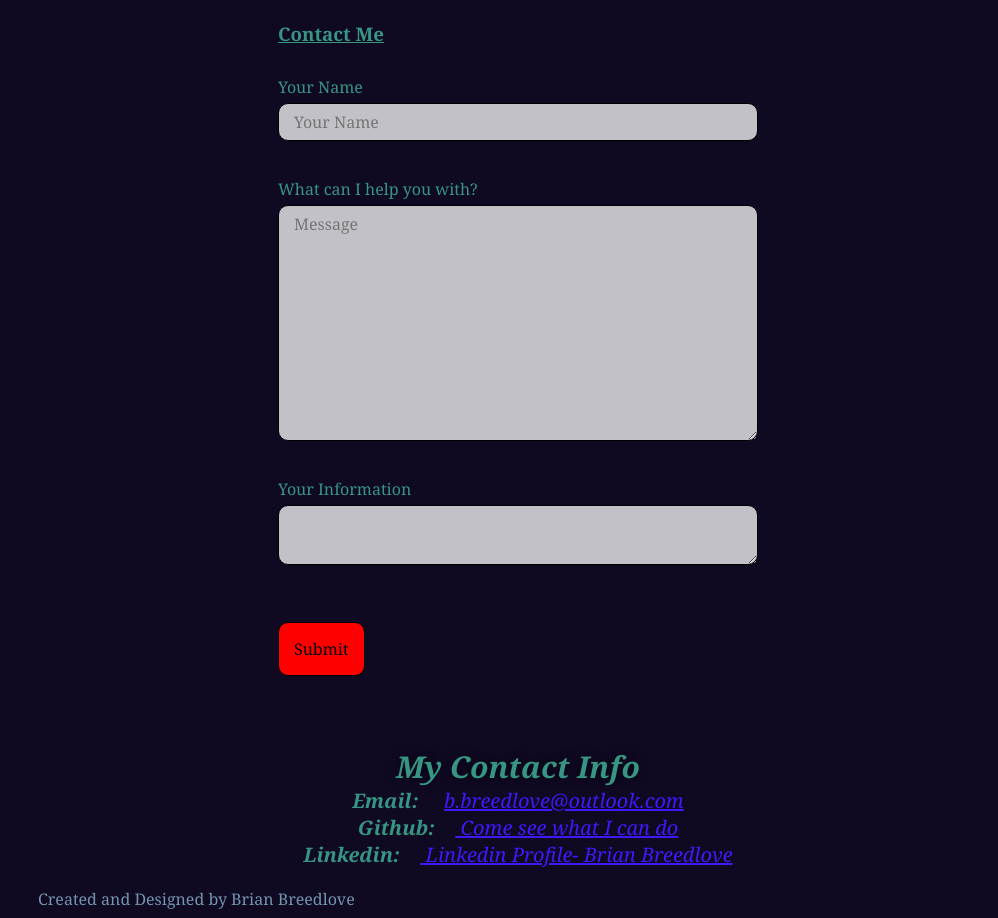
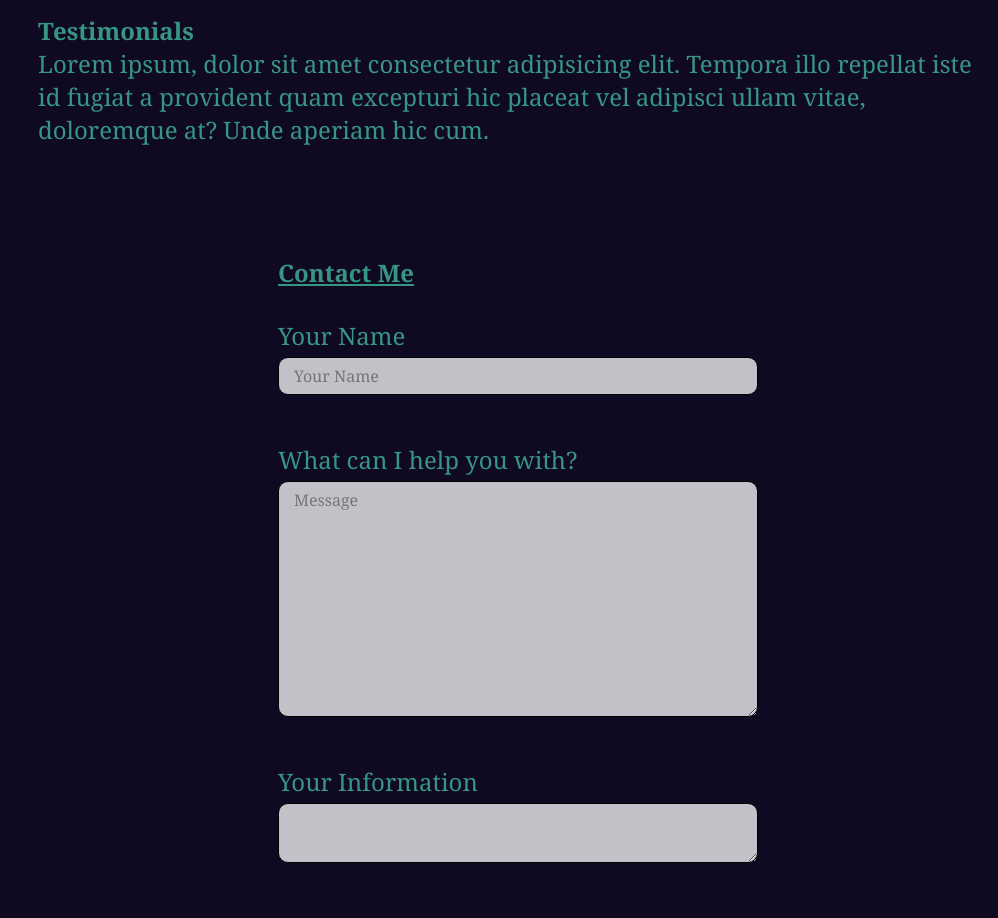
Before and after one commit to Cerberus0013/Portfolio-Brian-Breedlove, a plain HTML site: page index.html in a window 1280 px wide. Shown: the part 1271-2189 px from the top of the page, without its empty margins (282-1280 px from the left). Drawn offline with Linux system fonts and the light colour scheme.

Commit message:
font-size edit

```diff
--- a/assets/style.css
+++ b/assets/style.css
@@ -12,6 +12,7 @@
     padding: 0;
     box-sizing: border-box;
     background-color: var(--color-1);
+    font-size: 24px;
 }
 
 header {
@@ -73,7 +74,7 @@ background-color: inherit;
 
 .nav-sidebar a:hover {
     color: #13e941;
-    font-size: 20px;
+    font-size: 30px;
 }
 
 #me-image {
@@ -89,10 +90,11 @@ background-color: inherit;
 main {
   margin-left: 25%;
   color: var(--color-2);
+  font-size: 18px;
 }
 
 main h2{
-    text-shadow: 0 0 10px  rgba(0, 0, 0, 0.5);
+    text-shadow:  0 -5 15px  rgba(250, 5, 5, 0.5);
 }
 
 a {
```
Also changed, not shown: 1 other file.
